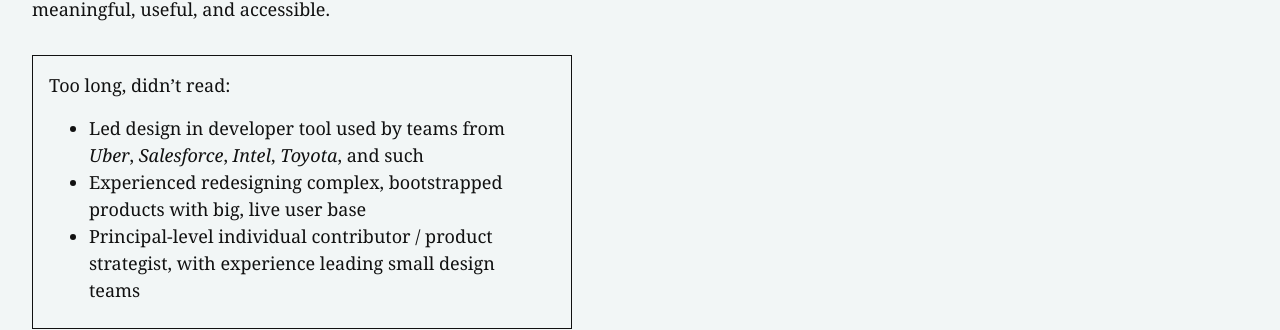
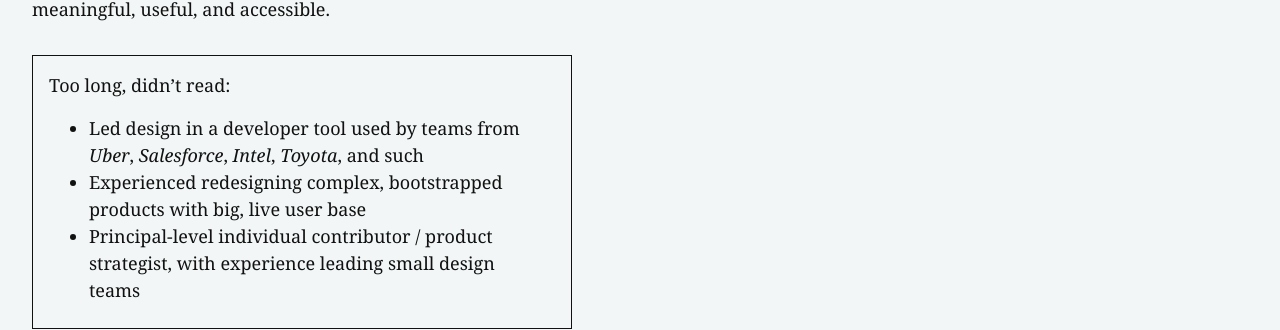
Before and after one commit to ropsii/ropsii.github.io, a Jekyll site: the page built from work.html, in a window 1280 px wide and 900 px high, scrolled down 346 px. Shown: the part 144-474 px from the top of the window. Built offline with Jekyll 4.4.1, drawn with Linux system fonts in a browser that asks for light colours; some web fonts are replaced; comment, search, counter and statistics services are not loaded.

Commit message:
typo in the tldr

```diff
--- a/_layouts/work.html
+++ b/_layouts/work.html
@@ -72,7 +72,7 @@
         <div class="ba mb4 pv3 pl3 pr4 measure">
             <p>Too long, didn’t read:</p>
             <ul class="mb2">
-                <li>Led design in developer tool used by teams from <em>Uber</em>, <em>Salesforce</em>, <em>Intel</em>, <em>Toyota</em>, and such</li>
+                <li>Led design in a developer tool used by teams from <em>Uber</em>, <em>Salesforce</em>, <em>Intel</em>, <em>Toyota</em>, and such</li>
                 <li>Experienced redesigning complex, bootstrapped products with big, live user base</li>
                 <li>Principal-level individual contributor / product strategist, with experience leading small design teams</li>
             </ul>
```
